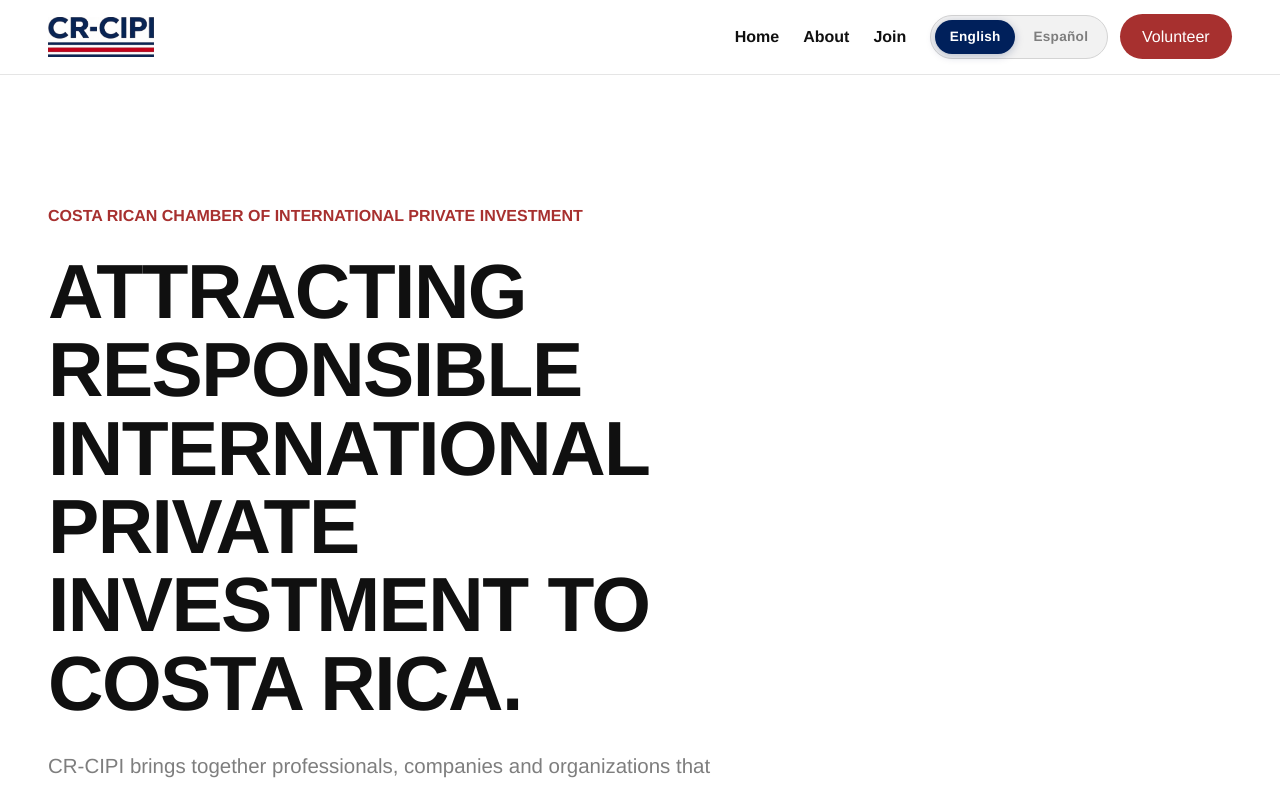
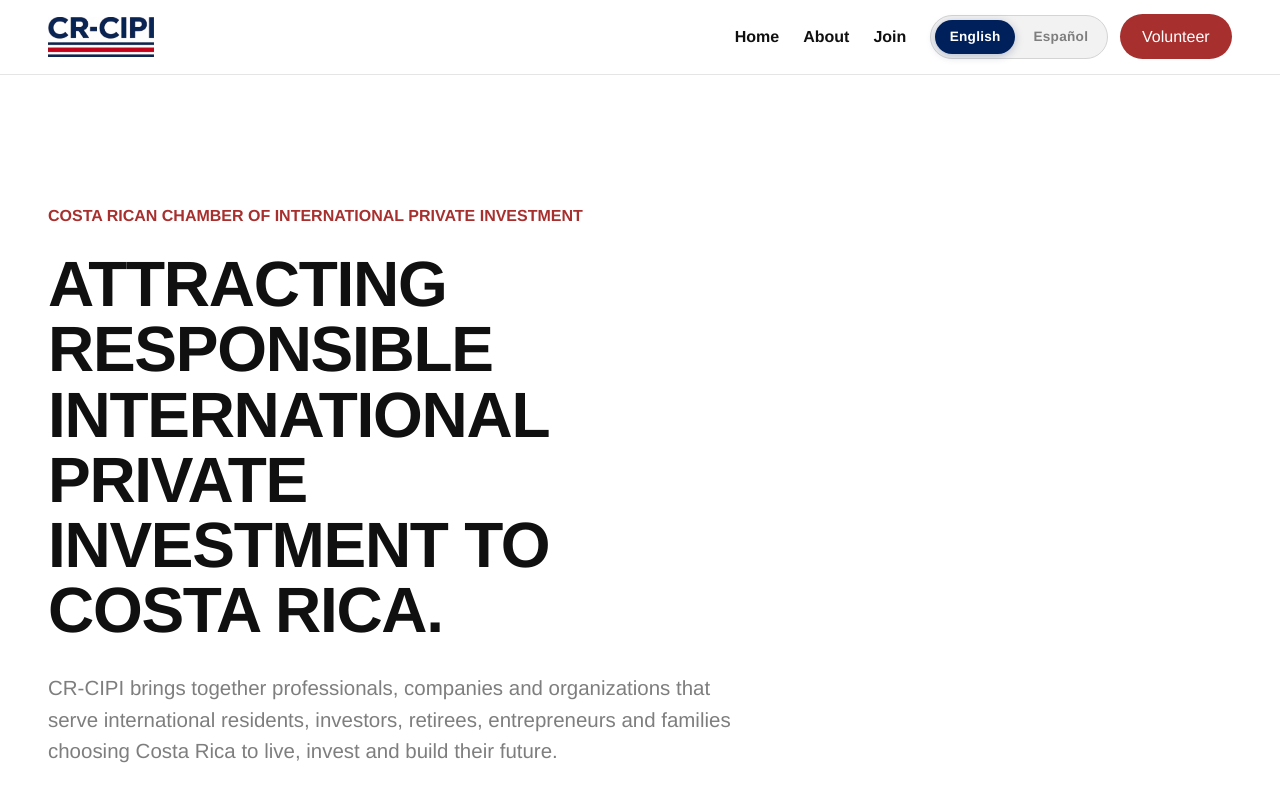
Before and after one commit to irp-lamb-oriens/crcipi, a Next.js app: page /en in a window 1280 px wide. Shown: the top 788 px of the page. Built offline with nearby package versions, Linux system fonts and the light colour scheme.

Commit message:
fix(hero): reduce headline max font-size in clamp

```diff
--- a/components/HeroSection.module.scss
+++ b/components/HeroSection.module.scss
@@ -20,7 +20,7 @@
 }
 
 .headline {
-  font-size: clamp(2.5rem, 6vw, 7rem);
+  font-size: clamp(2.5rem, 6vw, 4rem);
   line-height: 1.02;
   letter-spacing: -0.02em;
   font-weight: 800;
```
